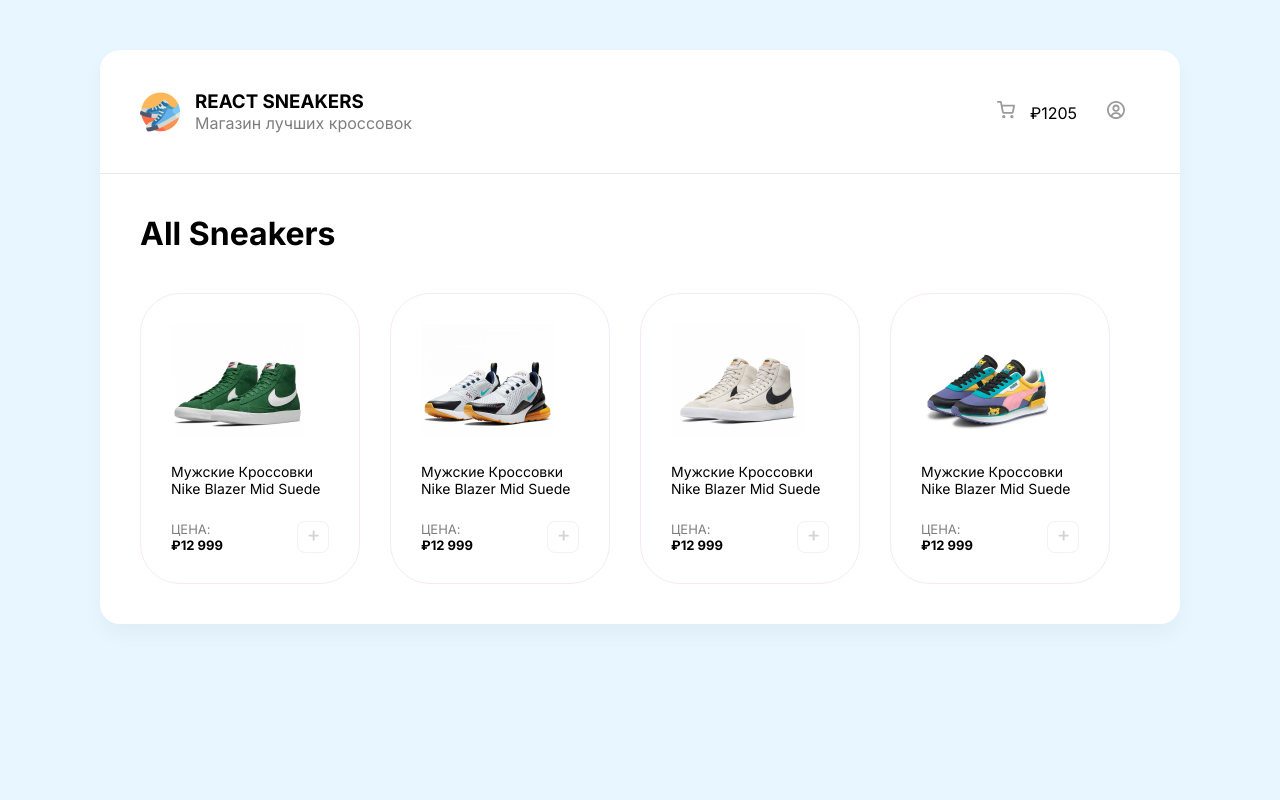
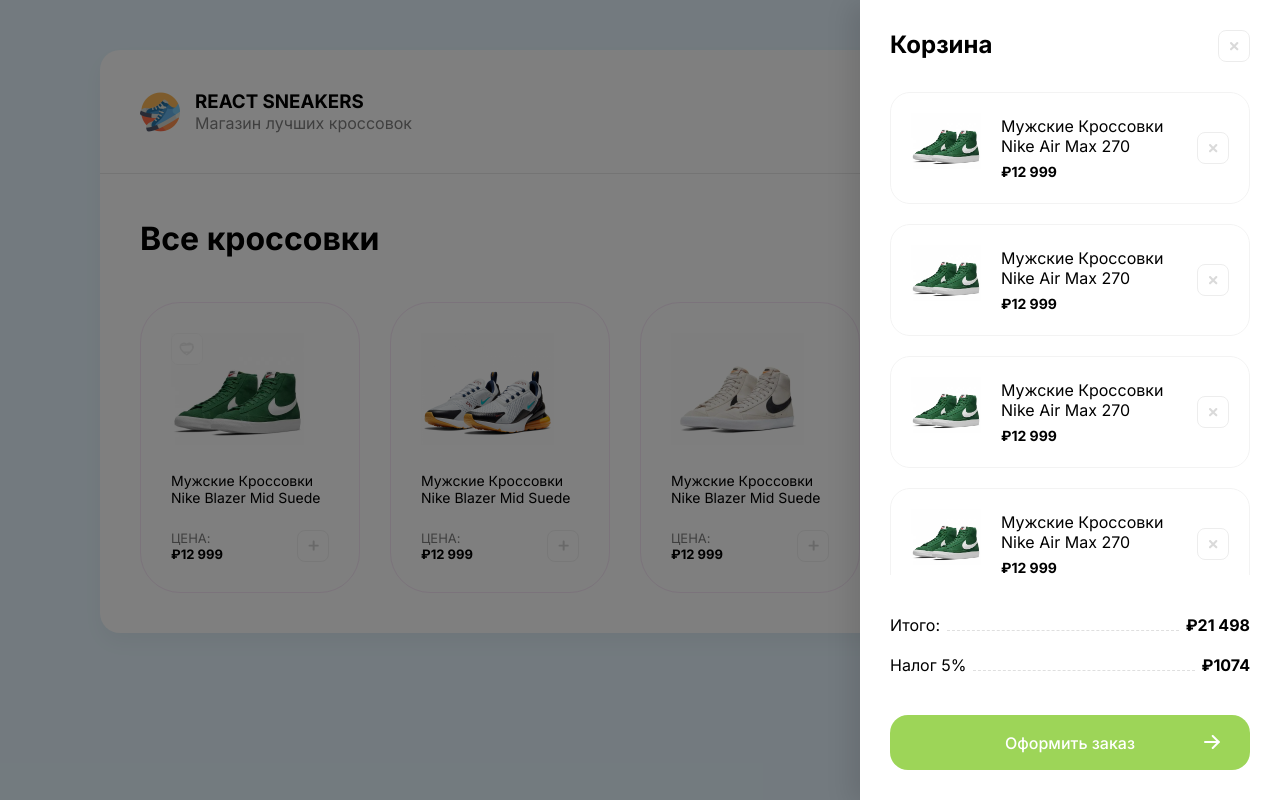
Before and after one commit to artemykust/react-sneakers, a React (Create React App) app: page / in a window 1280 px wide. Built offline with nearby package versions, Linux system fonts and the light colour scheme.

Commit message:
Верстка корзины и ее содержимого

```diff
--- a/src/App.js
+++ b/src/App.js
@@ -1,6 +1,66 @@
 function App() {
   return (
     <div className="wrapper">
+      <div className="overlay">
+        <div className="drawer">
+          <h2>
+            Корзина
+            <img className="removeBtn" src="/img/btn-remove.svg" alt="Remove" />
+          </h2>
+          <div className="items">
+            <div className="cartItem">
+              <div style={{ backgroundImage: 'url(/img/sneakers/1.jpg)' }} className="cartItemImg"></div>
+              <div className="cartItemInfo">
+                <p>Мужские Кроссовки Nike Air Max 270</p>
+                <b>₽12 999</b>
+              </div>
+              <img className="removeBtn" src="/img/btn-remove.svg" alt="Remove" />
+            </div>
+            <div className="cartItem">
+              <div style={{ backgroundImage: 'url(/img/sneakers/1.jpg)' }} className="cartItemImg"></div>
+              <div className="cartItemInfo">
+                <p>Мужские Кроссовки Nike Air Max 270</p>
+                <b>₽12 999</b>
+              </div>
+              <img className="removeBtn" src="/img/btn-remove.svg" alt="Remove" />
+            </div>
+            <div className="cartItem">
+              <div style={{ backgroundImage: 'url(/img/sneakers/1.jpg)' }} className="cartItemImg"></div>
+              <div className="cartItemInfo">
+                <p>Мужские Кроссовки Nike Air Max 270</p>
+                <b>₽12 999</b>
+              </div>
+              <img className="removeBtn" src="/img/btn-remove.svg" alt="Remove" />
+            </div>
+            <div className="cartItem">
+              <div style={{ backgroundImage: 'url(/img/sneakers/1.jpg)' }} className="cartItemImg"></div>
+              <div className="cartItemInfo">
+                <p>Мужские Кроссовки Nike Air Max 270</p>
+                <b>₽12 999</b>
+              </div>
+              <img className="removeBtn" src="/img/btn-remove.svg" alt="Remove" />
+            </div>
+          </div>
+          <div className="cartTotalBlock">
+            <ul>
+              <li>
+                <span>Итого:</span>
+                <div></div>
+                <b>₽21 498</b>
+              </li>
+              <li>
+                <span>Налог 5%</span>
+                <div></div>
+                <b>₽1074</b>
+              </li>
+            </ul>
+            <button className="greenButton">
+              Оформить заказ
+              <img src="/img/arrow.svg" alt="Arrow" />
+            </button>
+          </div>
+        </div>
+      </div>
       <header>
         <div className="headerLeft">
           <img width={40} height={40} src="/img/logo.png" alt=""/>
@@ -20,9 +80,18 @@
         </ul>
       </header>
       <div className="content">
-        <h1>All Sneakers</h1>
+        <div className="content-header">
+          <h1>Все кроссовки</h1>
+          <div className="search-block">
+            <img src="/img/search.svg" alt="Search" />
+            <input type="text" placeholder="Что хотите найти?" />
+          </div>
+        </div>
         <div className="sneakers">
           <div className="card">
+            <div className="favorite">
+              <img src="/img/heart-unliked.svg" alt="Unliked" />
+            </div>
             <img width={133} height={112} src="/img/sneakers/1.jpg" alt="" />
             <h5>Мужские Кроссовки Nike Blazer Mid Suede</h5>
             <div className="cardBottom">
--- a/src/index.scss
+++ b/src/index.scss
@@ -4,6 +4,10 @@
   -webkit-font-smoothing: antialiased;
   -moz-osx-font-smoothing: grayscale;
   background-color: #e7f6ff;
+}
+
+* {
+  font-family: "Inter", system-ui;
 }
 
 .wrapper {
@@ -77,11 +81,31 @@
 
   h1 {
     margin: 0;
-    margin-bottom: 40px;
   }
 
   .sneakers {
     display: flex;
+  }
+
+  .content-header {
+    display: flex;
+    align-items: center;
+    justify-content: space-between;
+    margin-bottom: 40px;
+  }
+}
+
+.search-block {
+  display: flex;
+  border: 1px solid #f3f3f3;
+  border-radius: 10px;
+  padding: 0 15px;
+
+  input {
+    border: 0;
+    padding: 13px;
+    font-size: 16px;
+    width: 200px;
   }
 }
 
@@ -90,9 +114,20 @@
   padding: 30px;
   width: 220px;
   border-radius: 40px;
+  transition: box-shadow 0.2s ease-in-out, transform 0.2s ease-in-out;
+
+  &:hover {
+    box-shadow: 0px 20px 35px rgba(0, 0, 0, 0.08);
+    transform: translateY(-5px);
+  }
 
   //!! Временный margin-right
   margin-right: 30px;
+
+  .favorite {
+    position: absolute;
+    cursor: pointer;
+  }
 
   span {
     font-size: 13px;
@@ -130,3 +165,152 @@
     cursor: pointer;
   }
 }
+
+.overlay {
+  position: absolute;
+  top: 0;
+  left: 0;
+  width: 100%;
+  height: 100%;
+  background-color: rgba(0, 0, 0, 0.5);
+  z-index: 1;
+}
+
+.drawer {
+  padding: 30px;
+  position: absolute;
+  width: 420px;
+  height: 100%;
+  right: 0;
+  background: #FFFFFF;
+  box-shadow: -10px 4px 24px rgba(0, 0, 0, 0.1);
+  display: flex;
+  flex-direction: column;
+
+  h2 {
+    margin: 0;
+    margin-bottom: 30px;
+
+    display: flex;
+    justify-content: space-between;
+
+    img {
+      opacity: 0.5;
+      cursor: pointer;
+      transition: opacity 0.15s ease-in-out;
+
+      &:hover {
+        opacity: 1;
+      }
+    }
+  }
+
+  .items {
+    flex: 1;
+    overflow: auto;
+    margin-bottom: 40px;
+  }
+
+  .cartItem {
+    display: flex;
+    align-items: center;
+    border: 1px solid #f3f3f3;
+    border-radius: 20px;
+    overflow: hidden;
+    padding: 20px;
+    margin-bottom: 20px;
+
+    .cartItemImg {
+      margin-right: 20px;
+      height: 70px;
+      width: 70px;
+      background-size: contain;
+      background-position: 0 -3px;
+      background-repeat: no-repeat;
+    }
+
+    .cartItemInfo {
+      margin-right: 20px;
+      flex: 1;
+
+      p {
+        margin: 0;
+        font-size: 16px;
+        margin-bottom: 5px;
+      }
+
+      b {
+        font-size: 14px;
+      }
+    }
+
+    .removeBtn {
+      opacity: 0.5;
+      cursor: pointer;
+      transition: opacity 0.15s ease-in-out;
+
+      &:hover {
+        opacity: 1;
+      }
+    }
+  }
+
+  .cartTotalBlock {
+    ul {
+      margin-bottom: 40px !important;
+
+      li {
+          display: flex;
+          align-items: flex-end;
+          margin-bottom: 20px;
+
+        div {
+          flex: 1;
+          height: 1px;
+          border-bottom: 1px dashed #dfdfdf;
+          position: relative;
+          top: -4px;
+          margin: 0 7px;
+        }
+      }
+    }
+
+    .greenButton {
+      position: relative;
+
+      &:hover {
+        img {
+          transform: translateX(5px);
+        }
+      }
+
+      img {
+        position: absolute;
+        right: 30px;
+        top: 20px;
+        transition: transform 0.15s ease-in-out;
+      }
+    }
+  }
+
+  .greenButton {
+    width: 100%;
+    height: 55px;
+    background: #9DD558;
+    border-radius: 18px;
+    border: none;
+    color: #fff;
+    font-size: 16px;
+    font-weight: 500;
+    cursor: pointer;
+    transition: background 0.1s ease-in-out;
+
+    &:hover {
+      background: lighten(#9DD558, 5%);
+    }
+
+    &:active {
+      background: darken(#9DD558, 5%);
+    }
+  }
+}
```
Lines whose indentation alone changed are shown as unchanged.
